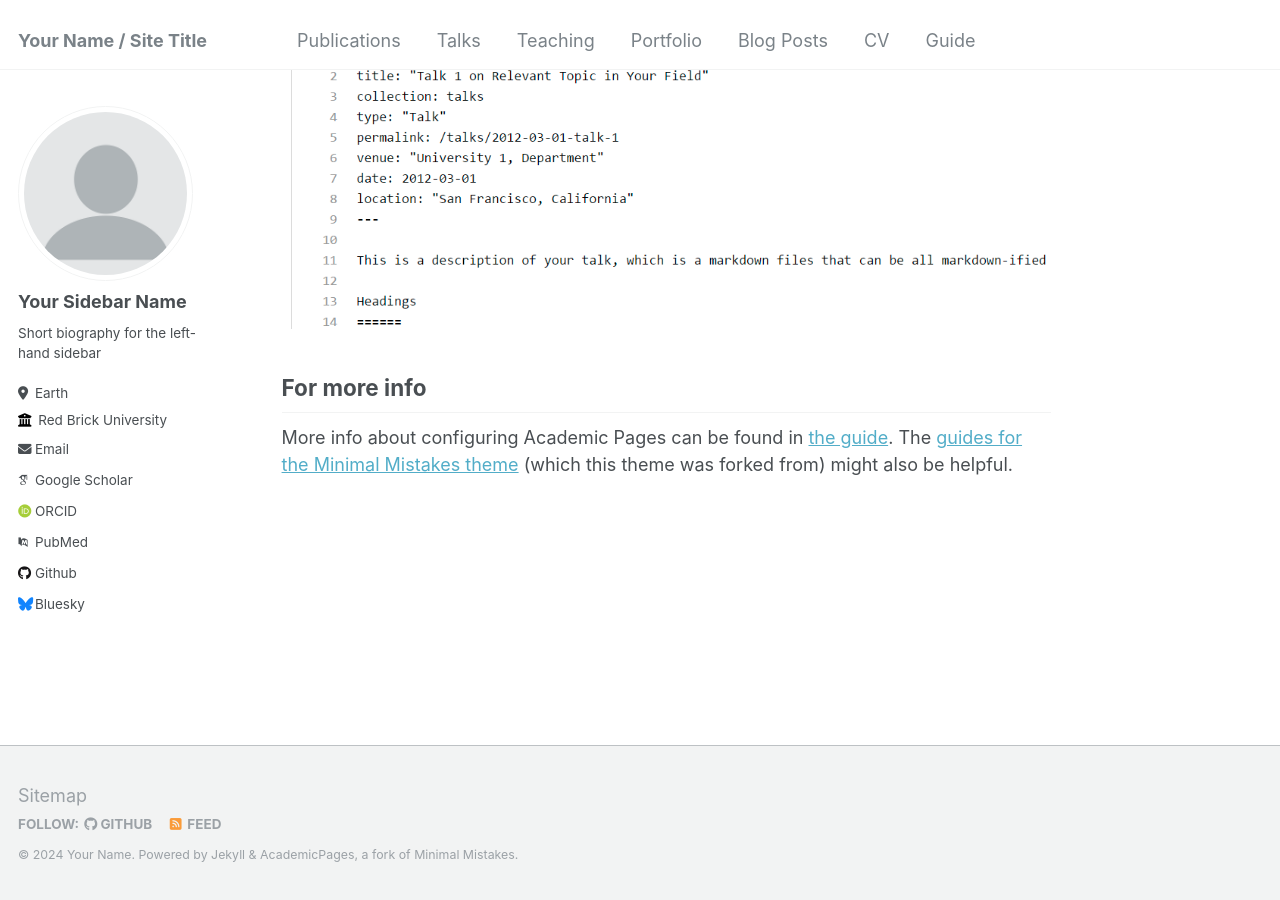
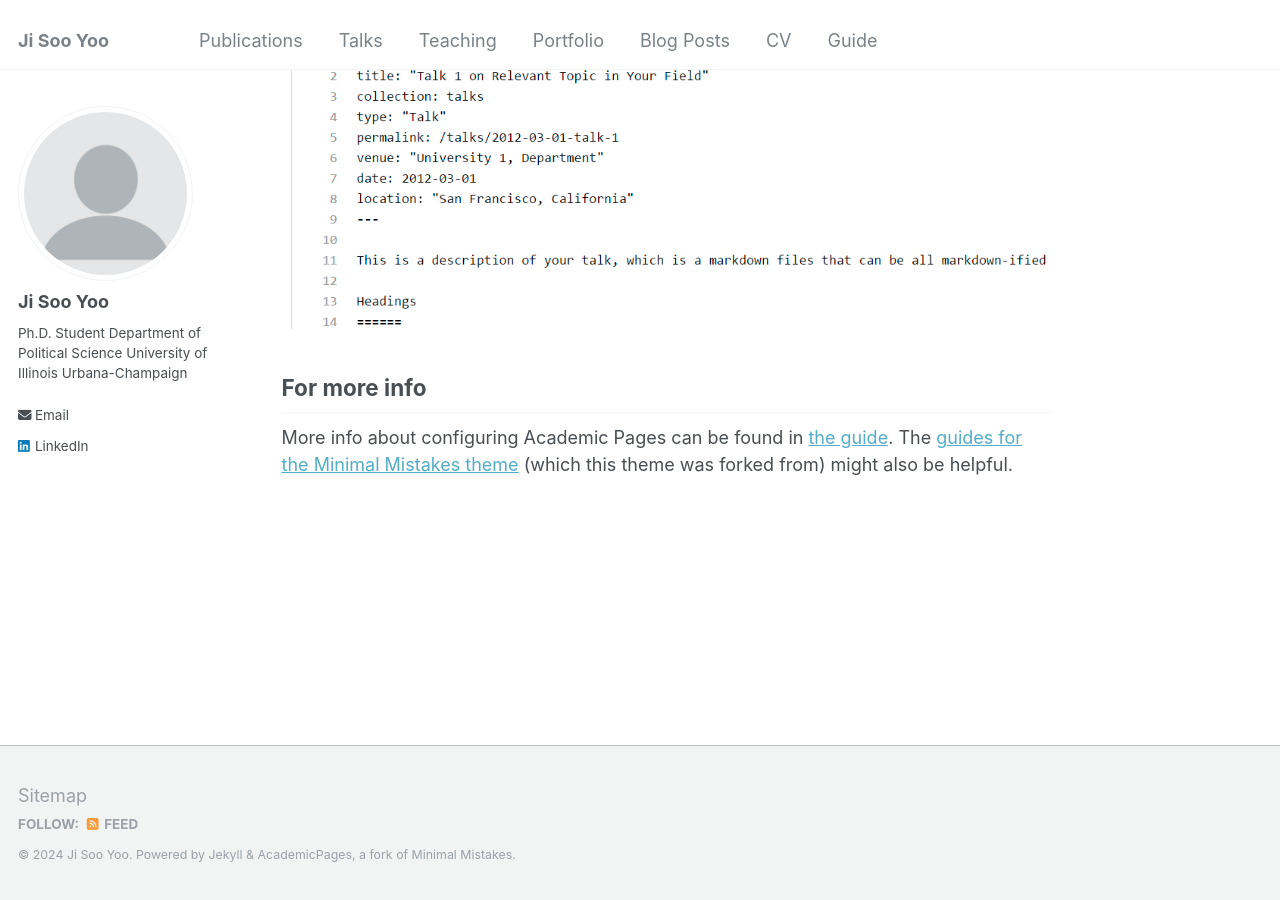
Before and after one commit to jisooyoo2/jisooyoo.github.io, a Jekyll site: the page built from _pages/about.md, in a window 1280 px wide and 900 px high, scrolled down 2660 px. Built offline with Jekyll 4.4.1, drawn with Linux system fonts in a browser that asks for light colours; some web fonts are replaced.

Commit message:
Update _config.yml

```diff
--- a/_config.yml
+++ b/_config.yml
@@ -8,11 +8,11 @@
 
 # Basic Site Settings
 locale                   : "en-US"
-title                    : "Your Name / Site Title"
+title                    : "Ji Soo Yoo"
 title_separator          : "-"
-name                     : &name "Your Name"
+name                     : &name "Ji Soo Yoo"
 description              : &description "personal description"
-url                      : https://academicpages.github.io # the base hostname & protocol for your site e.g. "https://mmistakes.github.io"
+url                      : https://www.jisooyoo.org # the base hostname & protocol for your site e.g. "https://mmistakes.github.io"
 baseurl                  : "" # the subpath of your site, e.g. "/blog"
 repository               : "academicpages/academicpages.github.io"
 
@@ -22,33 +22,31 @@ repository               : "academicpages/academicpages.github.io"
 author:
   # Biographic information
   avatar           : "profile.png"
-  name             : "Your Sidebar Name"
+  name             : "Ji Soo Yoo"
   pronouns         : # example: "she/her"
-  bio              : "Short biography for the left-hand sidebar"
-  location         : "Earth"
-  employer         : "Red Brick University"
+  bio              : "Ph.D. Student Department of Political Science University of Illinois Urbana-Champaign"
   uri              : # URL
-  email            : "none@example.org"
+  email            : "jisoosys2@illinois.edu"
 
   # Academic websites
   arxiv            : # URL - Update with the correct link to your profile
-  googlescholar    : "https://scholar.google.com/citations?user=PS_CX0AAAAAJ"
+  googlescholar    : #"https://scholar.google.com/citations?user=PS_CX0AAAAAJ"
   impactstory      : # URL
-  orcid            : "http://orcid.org/yourorcidurl"
+  orcid            : #"http://orcid.org/yourorcidurl"
   semantic         : # URL
-  pubmed           : "https://www.ncbi.nlm.nih.gov/pubmed/?term=john+snow"
+  pubmed           : #"https://www.ncbi.nlm.nih.gov/pubmed/?term=john+snow"
   researchgate     : # URL
 
   # Repositories and software development
   bitbucket        : # Username - Update with your username on the site
   codepen          : # Username
   dribbble         : # Username
-  github           : "academicpages"
+  github           : #"academicpages"
   kaggle           : # Username
   stackoverflow    : # User number or user number and name (i.e., use "1" or "1/jeff-atwood")
 
   # Social media
-  bluesky          : "bsky.app" # Replace this with you Bluesky username
+  bluesky          : #"bsky.app" # Replace this with you Bluesky username
   facebook         : # Username
   flickr           : # Username
   foursquare       : # Username
@@ -57,7 +55,7 @@ author:
   keybase          : # Username
   instagram        : # Username
   lastfm           : # Username
-  linkedin         : # Username
+  linkedin         : "jisooyoo"
   mastodon         : # URL
   medium           : # URL
   pinterest        : # Username
```
